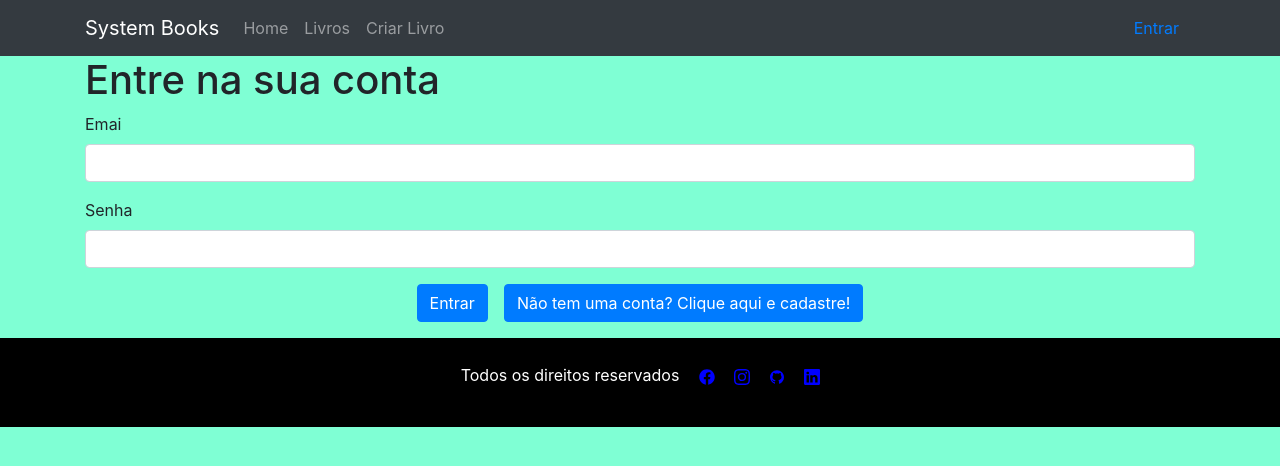
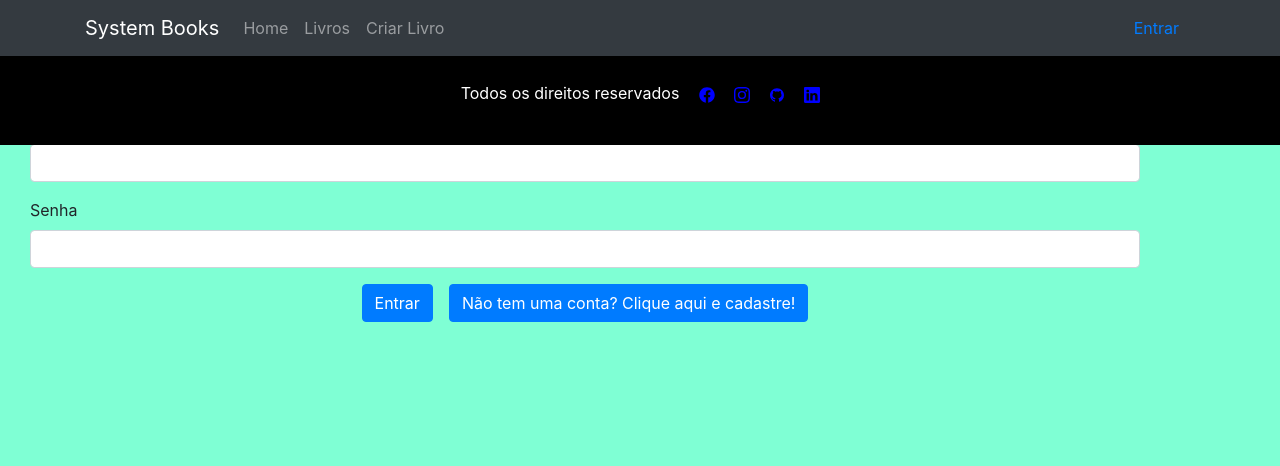
Before and after one commit to ironhack-sao-wdft/react-ironplate, a React (Create React App) app: page /login in a window 1280 px wide. Shown: the top 466 px of the page. Built offline with nearby package versions, Linux system fonts and the light colour scheme.

Commit message:
atualizar login

```diff
--- a/src/assets/styles/index.css
+++ b/src/assets/styles/index.css
@@ -97,3 +97,6 @@ body {
 .slide{
  width: 100%;
 }
+.cadastro{
+  position:absolute;
+}
```
